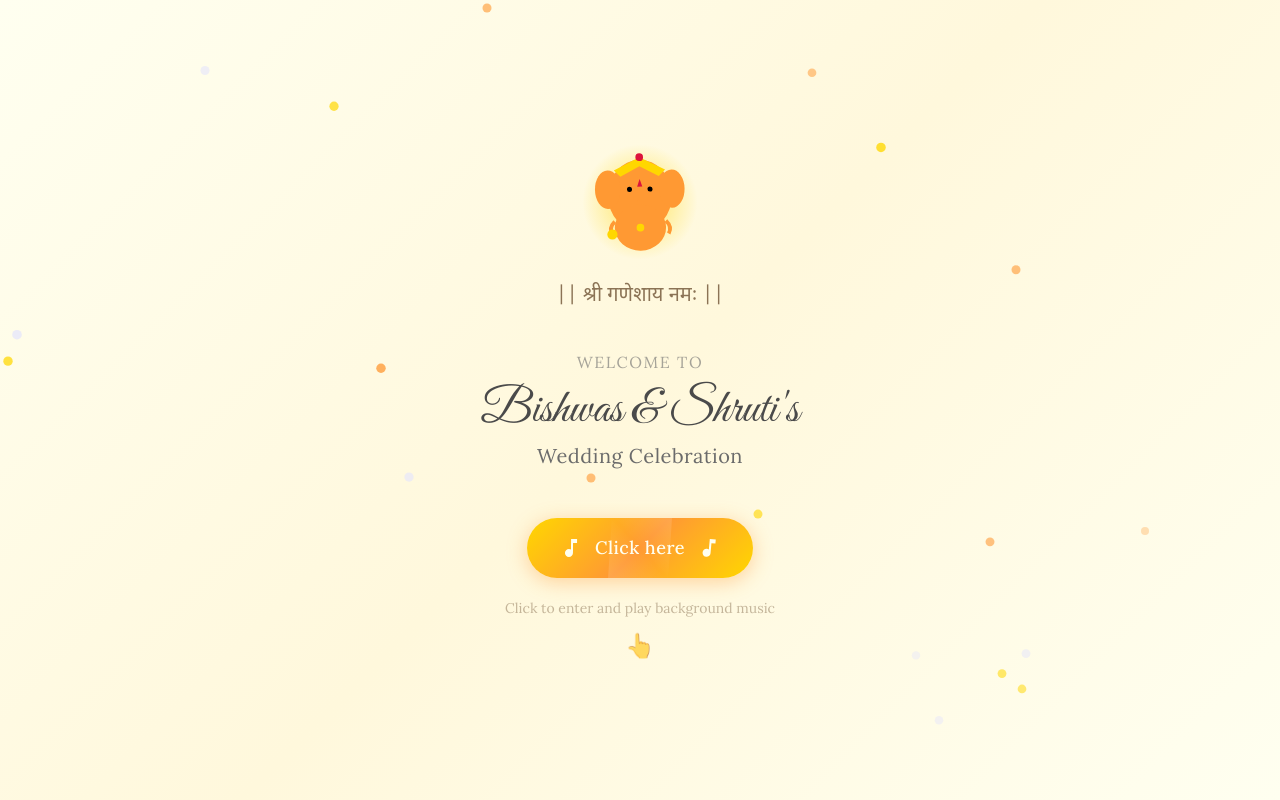
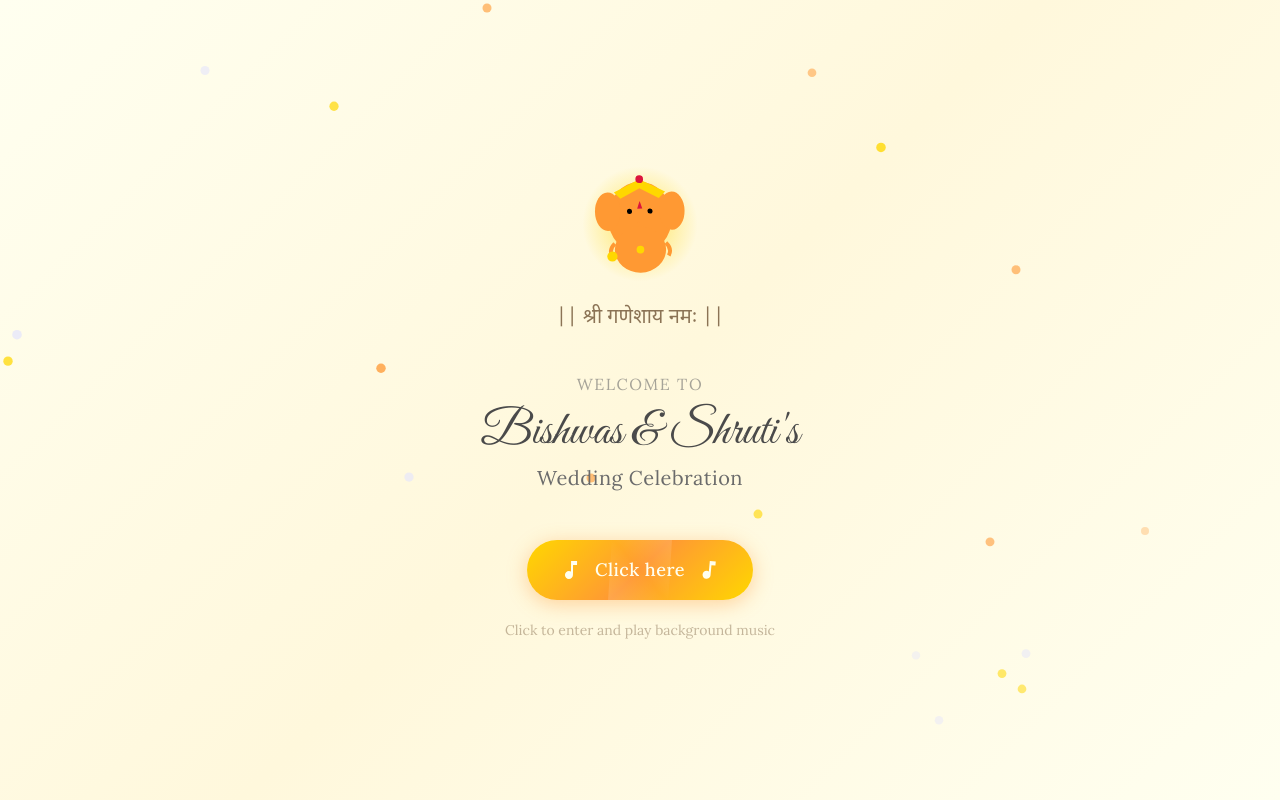
Before and after one commit to Beasty002/wedding-site, a React (Vite) app: page / in a window 1280 px wide. Shown: the top 800 px of the page. Built offline with nearby package versions, Linux system fonts and the light colour scheme.

Commit message:
feat: remove hand icon pointer in entrance overlay

```diff
--- a/src/components/decorative/EntranceOverlay.jsx
+++ b/src/components/decorative/EntranceOverlay.jsx
@@ -180,21 +180,6 @@ export function EntranceOverlay({ onEnter }) {
                             Click to enter and play background music
                         </motion.p>
 
-                        {/* Bouncing hand pointer - below text */}
-                        <motion.div
-                            className="mt-3"
-                            initial={{ opacity: 0 }}
-                            animate={{ opacity: 0.7 }}
-                            transition={{ delay: 2.5, duration: 0.8 }}
-                        >
-                            <motion.div
-                                animate={{ y: [0, -5, 0] }}
-                                transition={{ duration: 1, repeat: Infinity, ease: 'easeInOut' }}
-                                className="flex justify-center"
-                            >
-                                <span className="text-2xl">👆</span>
-                            </motion.div>
-                        </motion.div>
                     </motion.div>
                 </motion.div>
             )}
```
